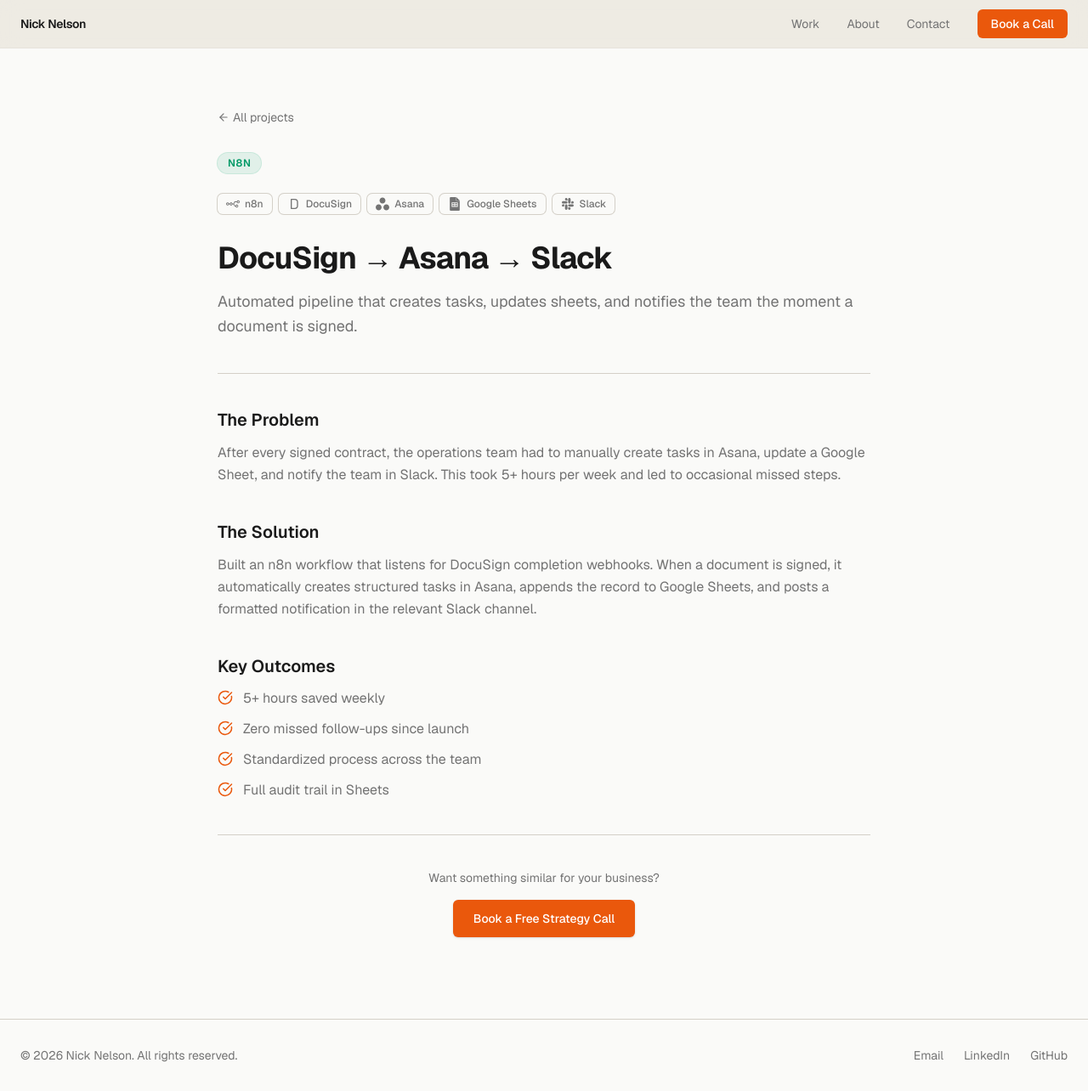
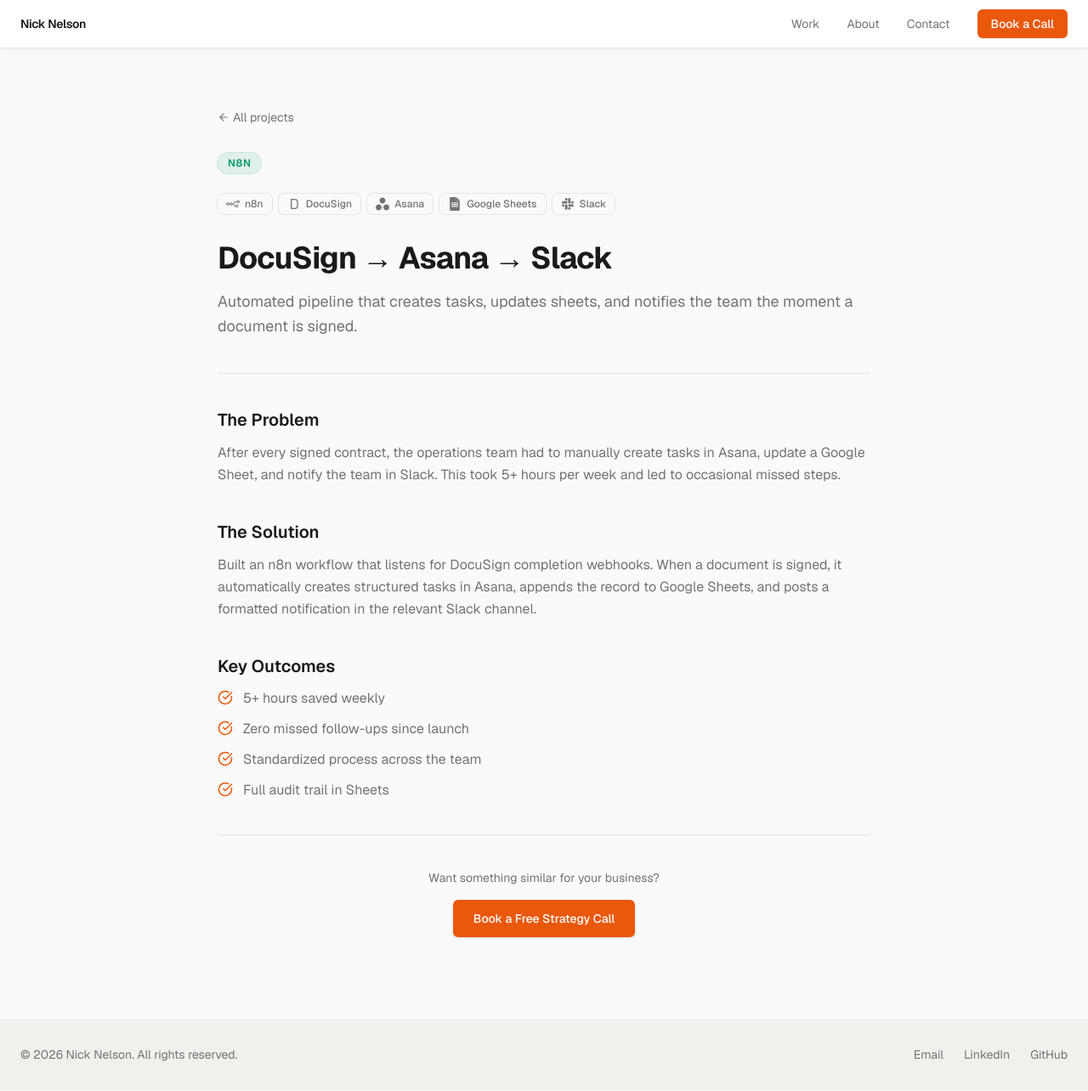
Before and after one commit to smurferfurer-pixel/nick-portfolio, a Next.js app: page /workflows/docu-sign-automation in a window 1280 px wide. Shown: the whole page at 85% size. Built offline with nearby package versions, Linux system fonts and the light colour scheme.

Commit message:
Apply neutral layering system: soft shadows, grounded footer, hairline borders

```diff
--- a/src/app/globals.css
+++ b/src/app/globals.css
@@ -4,7 +4,7 @@
   --color-background: #FAFAF8;
   --color-foreground: #1A1A1A;
   --color-muted: #737373;
-  --color-border: #D4D0C8;
+  --color-border: #E5E5E0;
   --color-accent: #EA580C;
   --color-accent-foreground: #FFFFFF;
   --color-card: #FFFFFF;
--- a/src/components/AboutSection.tsx
+++ b/src/components/AboutSection.tsx
@@ -17,7 +17,7 @@
 
 export default function AboutSection() {
   return (
-    <section className="bg-[#F3F0EA] px-6 py-24">
+    <section className="bg-background px-6 py-24">
       <FadeIn>
         <div className="mx-auto max-w-7xl">
           {/* Bio */}
@@ -75,7 +75,7 @@
                   href={cert.file}
                   target="_blank"
                   rel="noopener noreferrer"
-                  className="flex items-center gap-3 rounded-lg border border-border bg-card p-4 transition-all hover:border-accent/30 hover:bg-card-hover hover:shadow-sm"
+                  className="flex items-center gap-3 rounded-lg border border-border bg-card p-4 shadow-[0_2px_8px_rgba(0,0,0,0.04)] transition-all hover:border-accent/30 hover:bg-card-hover hover:shadow-md"
                 >
                   <ToolLogo name={cert.tool} size={22} />
                   <div className="min-w-0">
--- a/src/components/Footer.tsx
+++ b/src/components/Footer.tsx
@@ -1,6 +1,6 @@
 export default function Footer() {
   return (
-    <footer className="border-t border-border px-6 py-8">
+    <footer className="bg-[#F0F0EC] px-6 py-8">
       <div className="mx-auto flex max-w-7xl flex-col items-center justify-between gap-4 text-sm text-muted sm:flex-row">
         <p>&copy; {new Date().getFullYear()} Nick Nelson. All rights reserved.</p>
         <div className="flex items-center gap-6">
--- a/src/components/Navbar.tsx
+++ b/src/components/Navbar.tsx
@@ -14,7 +14,7 @@
   const [open, setOpen] = useState(false);
 
   return (
-    <header className="fixed inset-x-0 top-0 z-50 border-b border-border/30 bg-[#E8E4DA]/70 backdrop-blur-md">
+    <header className="fixed inset-x-0 top-0 z-50 border-b border-border bg-card shadow-[0_2px_8px_rgba(0,0,0,0.04)]">
       <nav className="mx-auto flex max-w-7xl items-center justify-between px-6 py-4">
         <a
           href="#"
--- a/src/components/WorkflowCard.tsx
+++ b/src/components/WorkflowCard.tsx
@@ -34,7 +34,7 @@
     <motion.article
       whileHover={{ y: -4 }}
       transition={{ duration: 0.2, ease: "easeOut" }}
-      className="group relative flex flex-col rounded-lg border border-border bg-card p-6 transition-shadow hover:border-accent/30 hover:bg-card-hover hover:shadow-md"
+      className="group relative flex flex-col rounded-lg border border-border bg-card p-6 shadow-[0_2px_8px_rgba(0,0,0,0.04)] transition-shadow hover:border-accent/30 hover:bg-card-hover hover:shadow-md"
     >
       <div className="flex items-start justify-between gap-2">
         <div className="flex-1">
```
